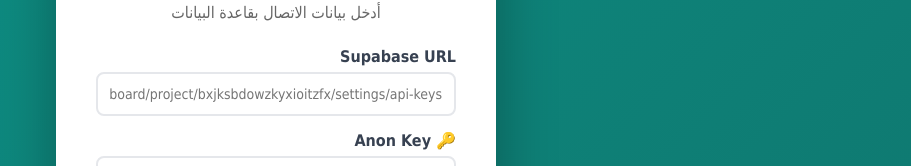
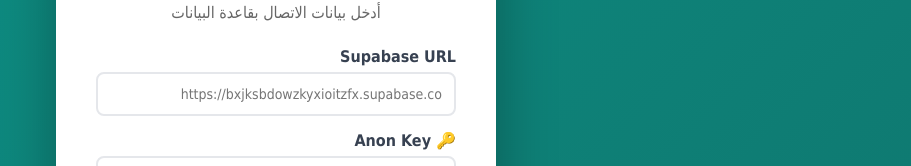
Before and after one commit to WTDOsama/Al-Aishiya-FullStack-Project, a website built with Vite: page index.html in a window 1280 px wide. Both pictures are taken after a click on the link "اضغط هنا للإعداد". Shown: the part 323-489 px from the top of the page, without its empty margins (364-1275 px from the left). Built offline with nearby package versions, Linux system fonts and the light colour scheme.

Commit message:
Fix Supabase URL placeholder in index.html

```diff
--- a/index.html
+++ b/index.html
@@ -84,7 +84,7 @@
 <h1>إعداد Supabase</h1>
 <p class="subtitle">أدخل بيانات الاتصال بقاعدة البيانات</p>
 <div id="setup-alert"></div>
-<div class="form-group"><label> Supabase URL</label><input type="text" id="setup-url" placeholder="https://supabase.com/dashboard/project/bxjksbdowzkyxioitzfx/settings/api-keys
+<div class="form-group"><label> Supabase URL</label><input type="text" id="setup-url" placeholder="https://bxjksbdowzkyxioitzfx.supabase.co
 "></div>
 <div class="form-group"><label>🔑 Anon Key</label><input type="text" id="setup-key" placeholder="sb_publishable_WTrDQqvi-0TAcZCaDBfDyg_KFMSu2Vs"></div>
 <button class="btn btn-primary" onclick="saveSetup()">💾 حفظ والمتابعة</button>
```
